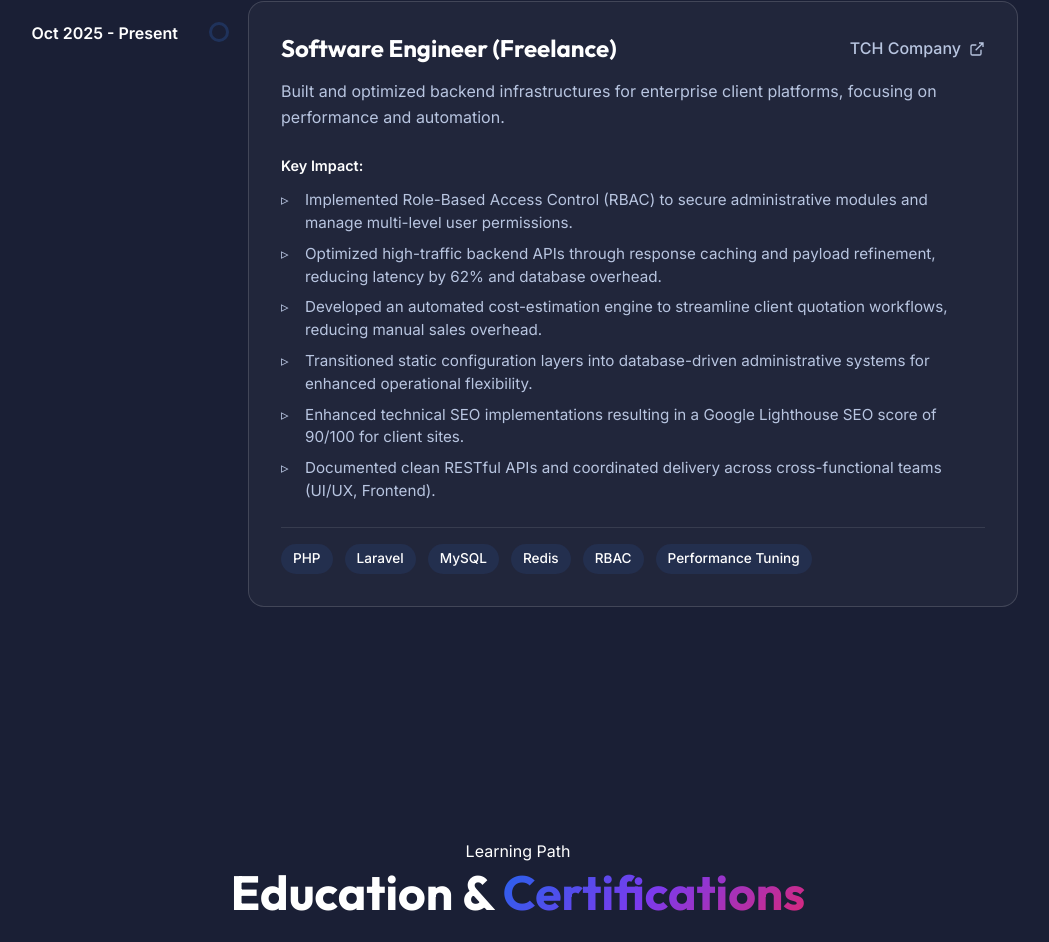
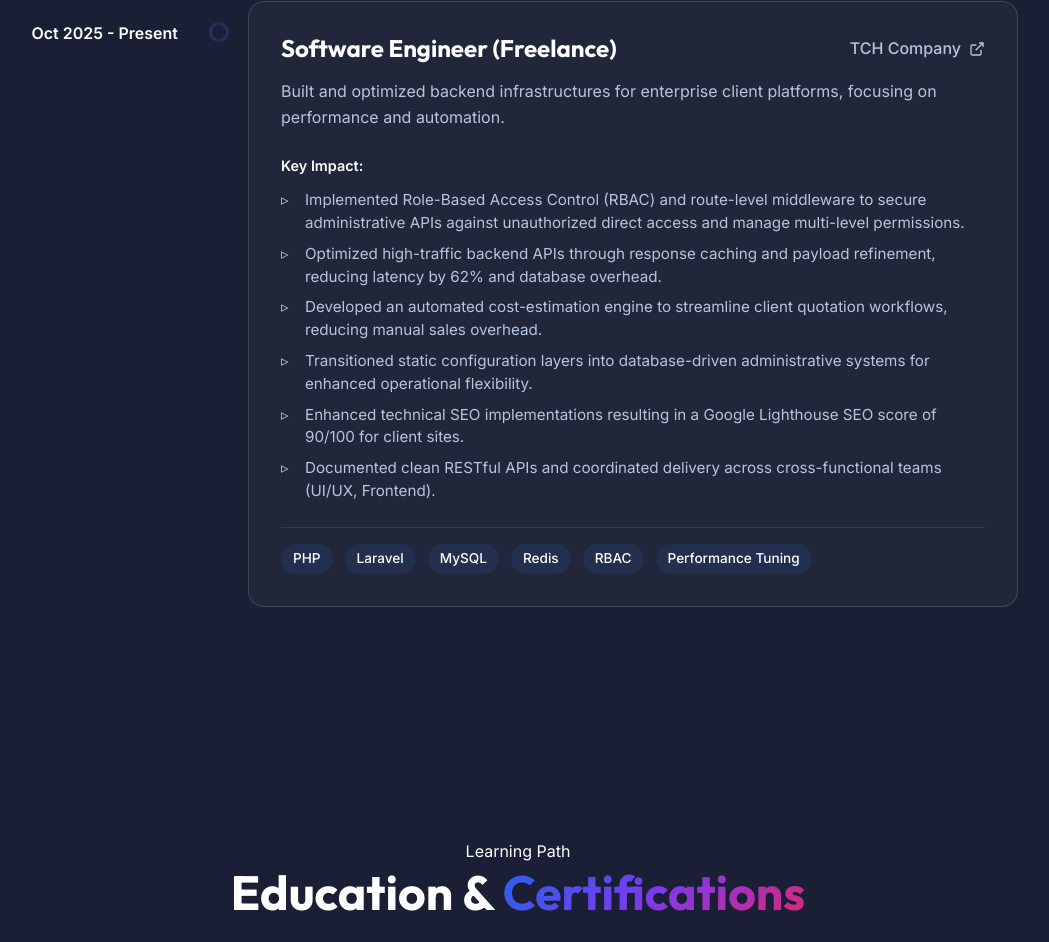
Before and after one commit to LeHuyTuong/portfolio, a React (Vite) app: page / in a window 1280 px wide. Shown: the part 4115-5057 px from the top of the page, without its empty margins (122-1171 px from the left). Built offline with nearby package versions, Linux system fonts and the light colour scheme.

Commit message:
feat: add route-level API protection to TCH Company experience

```diff
--- a/src/data/portfolioData.js
+++ b/src/data/portfolioData.js
@@ -283,7 +283,7 @@ export const experiences = [
     companyUrl: "https://dichvuwebsitetch.com/",
     description: "Built and optimized backend infrastructures for enterprise client platforms, focusing on performance and automation.",
     responsibilities: [
-      "Implemented Role-Based Access Control (RBAC) to secure administrative modules and manage multi-level user permissions.",
+      "Implemented Role-Based Access Control (RBAC) and route-level middleware to secure administrative APIs against unauthorized direct access and manage multi-level permissions.",
       "Optimized high-traffic backend APIs through response caching and payload refinement, reducing latency by 62% and database overhead.",
       "Developed an automated cost-estimation engine to streamline client quotation workflows, reducing manual sales overhead.",
       "Transitioned static configuration layers into database-driven administrative systems for enhanced operational flexibility.",
```
